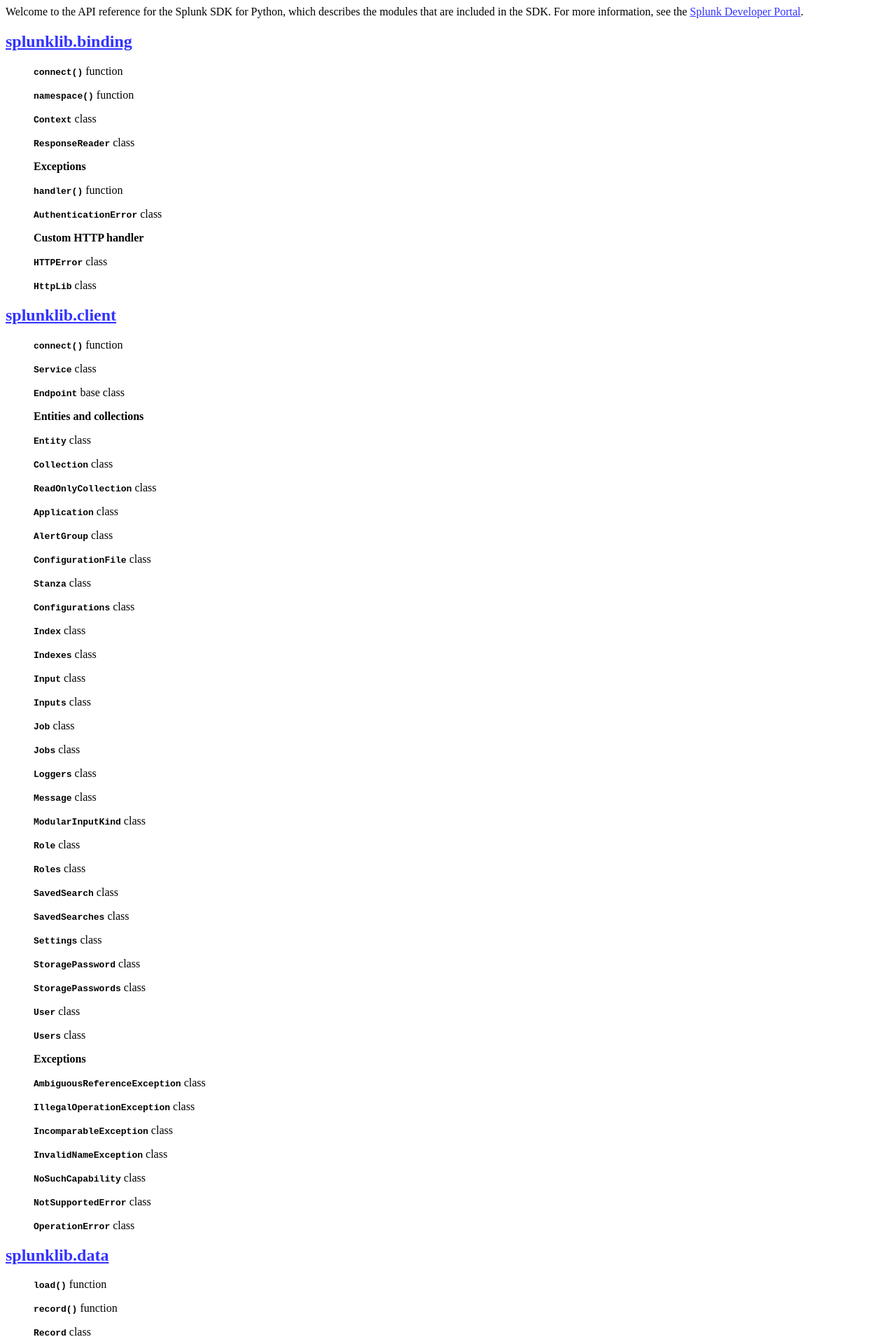
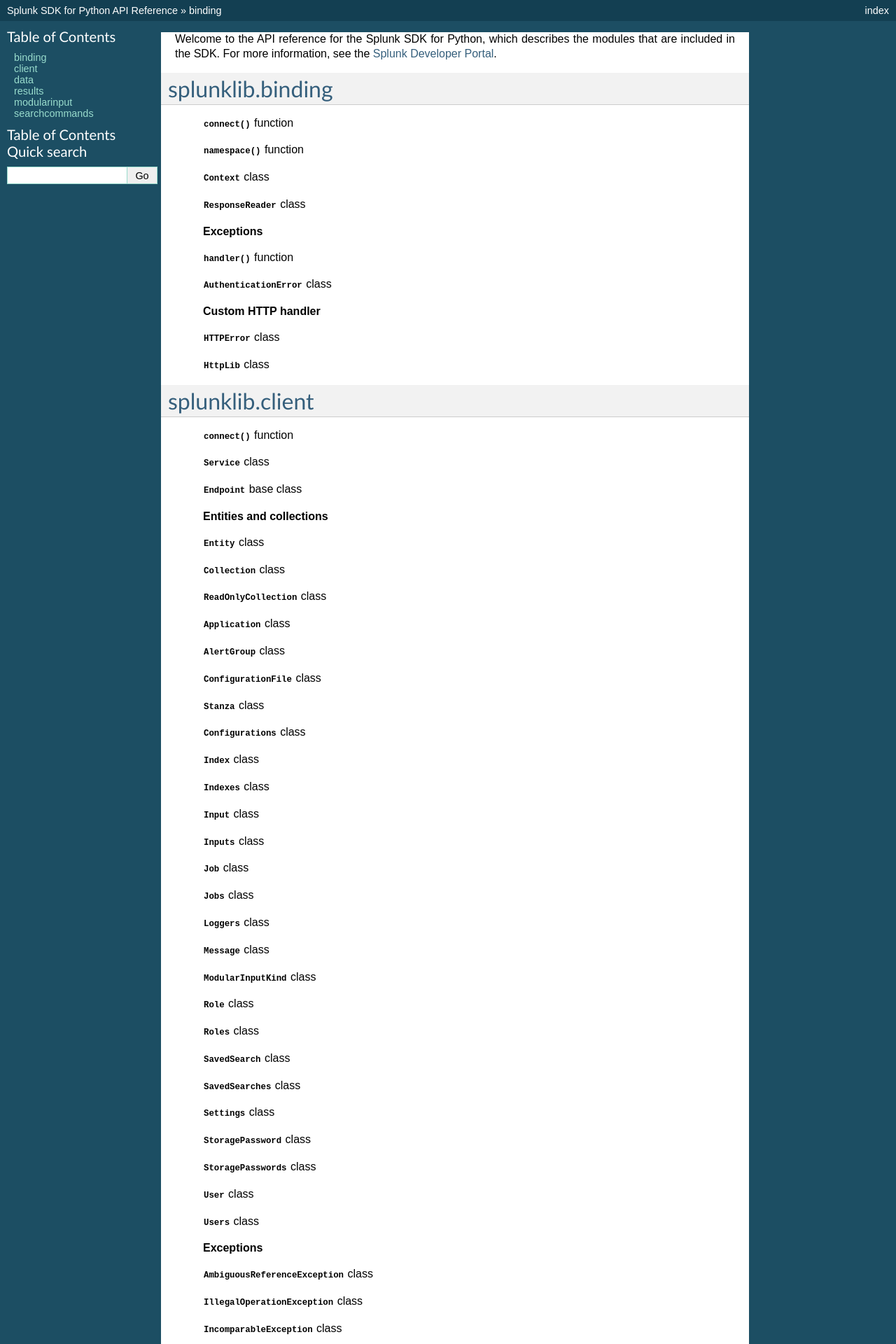
Before and after one commit to splunk/splunk-sdk-python, a Sphinx documentation site: the page built from docs/index.rst, in a window 1280 px wide. Shown: the top 1920 px of the page at 70% size. Built offline with Sphinx 7.4.7, drawn with Linux system fonts in a browser that asks for light colours; some of the changed text lies outside the part shown.

Commit message:
Change the docs theme to default
Visible now, at http://docs.splunk.com/Documentation/PythonSDK

```diff
--- a/docs/conf.py
+++ b/docs/conf.py
@@ -95,7 +95,7 @@
 # a list of builtin themes.
 
 # agogo, default, epub, haiku, nature, pyramid, scrolls, sphinxdoc, traditional
-html_theme = 'epub'
+html_theme = 'default'
 
 # Theme options are theme-specific and customize the look and feel of a theme
 # further.  For a list of options available for each theme, see the
```
